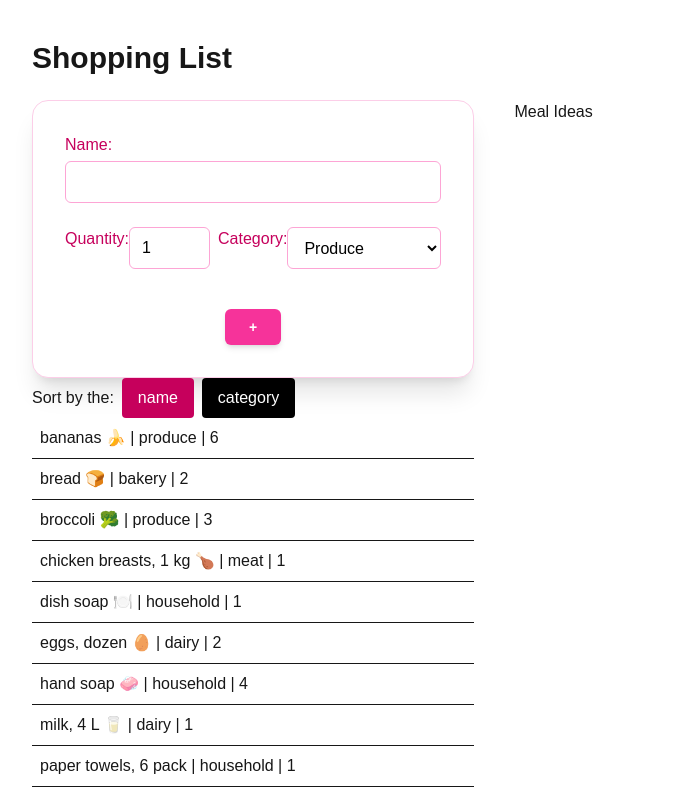
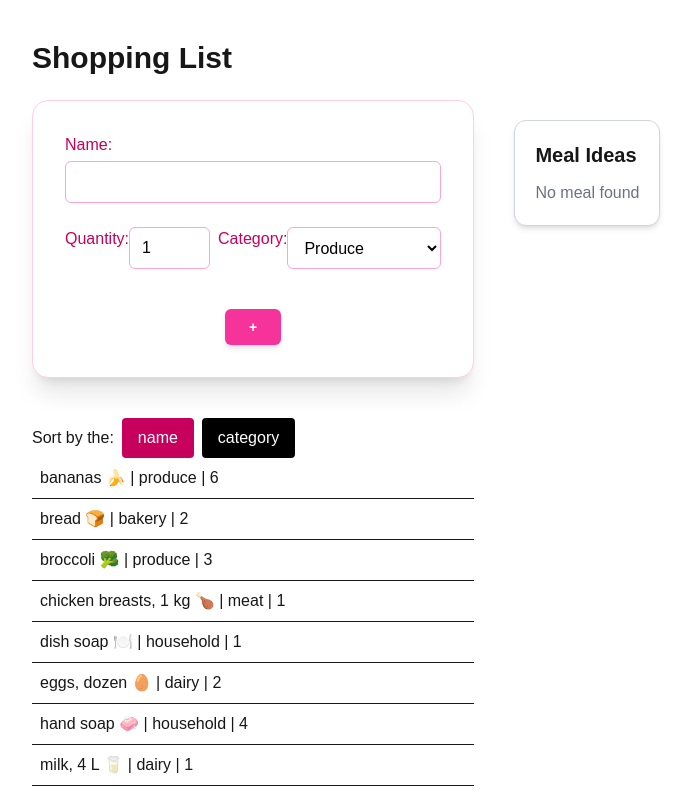
Before and after one commit to zeynepcamgoz/cprg306-assignments, a Next.js app: page /week-8 in a window 1280 px wide. Shown: the top 796 px of the page, without its empty margins (8-699 px from the left). Built offline with nearby package versions, Linux system fonts and the light colour scheme.

Commit message:
styling is done

```diff
--- a/app/week-8/Item.js
+++ b/app/week-8/Item.js
@@ -4,7 +4,7 @@ export default function Item({ name, category, quantity, onSelect }) {
   return (
     <li
       onClick={onSelect}
-      className="cursor-pointer p-2 border-b hover:bg-pink-100"
+      className="cursor-pointer p-2 border-b hover:bg-pink-100 hover:text-black"
     >
       {name} | {category} | {quantity}
     </li>
--- a/app/week-8/MealIdeas.js
+++ b/app/week-8/MealIdeas.js
@@ -1,7 +1,7 @@
 "use client";
 import { useEffect, useState } from "react";
 
-// Function to fetch meal ideas from the API
+
 async function fetchMealIdeas(ingredient) {
   const response = await fetch(
     `https://www.themealdb.com/api/json/v1/1/filter.php?i=${ingredient}`
@@ -15,13 +15,13 @@ async function fetchMealIdeas(ingredient) {
 export default function MealIdeas({ ingredient }) {
   const [meals, setMeals] = useState([]);
 
-  // Function to load meals
+
   const loadMealIdeas = async () => {
     const mealIdeas = await fetchMealIdeas(ingredient);
     setMeals(mealIdeas);
   };
 
-  // Run whenever ingredient changes
+
   useEffect(() => {
     if (ingredient) {
       loadMealIdeas();
@@ -29,16 +29,23 @@ export default function MealIdeas({ ingredient }) {
   }, [ingredient]);
 
   return (
-    <div>
-      <h2>Meal Ideas</h2>
+    <div className="border border-gray-300 rounded-xl p-5 mt-5 bg-white shadow-md max-w-md">
+      <h2 className="text-xl font-semibold mb-3 dark:text-black">Meal Ideas</h2>
 
-      <ul>
-        {meals.map((meal) => (
-          <li key={meal.idMeal}>
-            {meal.strMeal}
-          </li>
-        ))}
-      </ul>
+      {meals.length === 0 ? (
+        <p className="text-gray-500 dark:text-black">No meal found</p>
+      ) : (
+        <ul className="space-y-2">
+          {meals.map((meal) => (
+            <li
+              key={meal.idMeal}
+              className="bg-gray-100 px-3 py-2 rounded-md hover:bg-gray-200 transition dark:text-black"
+            >
+              {meal.strMeal}
+            </li>
+          ))}
+        </ul>
+      )}
     </div>
   );
 }
--- a/app/week-8/NewItem.js
+++ b/app/week-8/NewItem.js
@@ -41,7 +41,7 @@ export default function NewItem({ onAddItem }) {
   ]
 
   return (
-    <div className="flex items-center justify-center bg-white-50">
+    <div className="flex items-center justify-center bg-white-50 mb-10">
       <form
         onSubmit={handleSubmit}
         className="flex flex-col bg-white p-8 w-full max-w-md rounded-2xl shadow-xl border border-pink-200 space-y-6"
```
